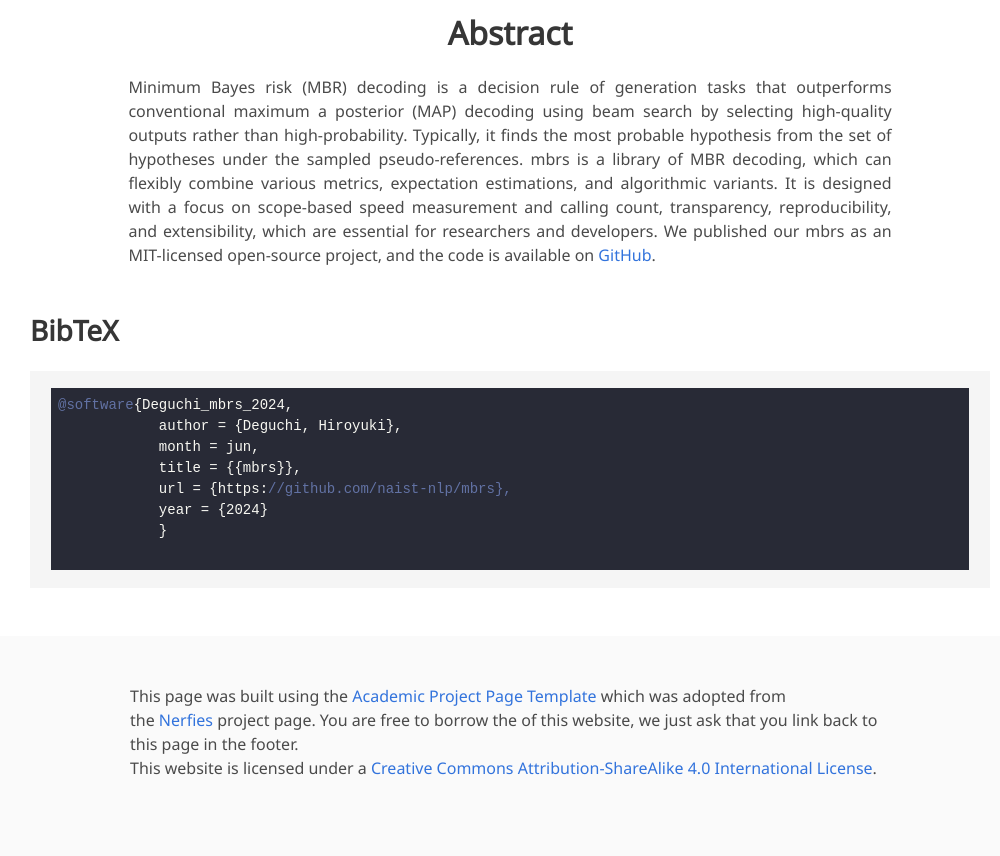
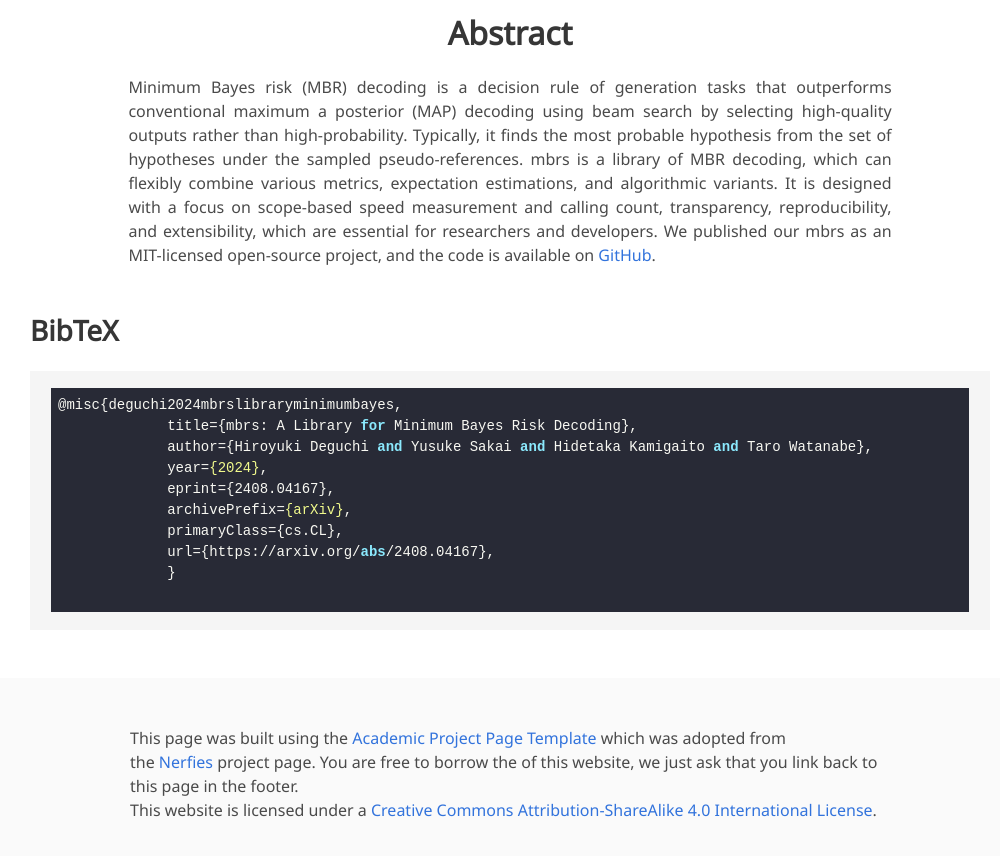
Before and after one commit to naist-nlp/mbrs-web, a plain HTML site: page index.html in a window 1280 px wide. Shown: the part 695-1551 px from the top of the page, without its empty margins (130-1130 px from the left). Drawn offline with nearby package versions, Linux system fonts and the light colour scheme; some icons are missing; a web font is replaced by a local one.

Commit message:
Update arxiv links

```diff
--- a/index.html
+++ b/index.html
@@ -122,7 +122,7 @@
                   <!-- Arxiv PDF link -->
                   <span class="link-block">
                     <a
-                      href="https://arxiv.org/pdf/2402.11197"
+                      href="https://arxiv.org/pdf/2408.04167"
                       target="_blank"
                       class="external-link button is-normal is-rounded is-dark"
                     >
@@ -164,7 +164,7 @@
                   <!-- ArXiv abstract Link -->
                   <span class="link-block">
                     <a
-                      href="https://arxiv.org/abs/2402.11197"
+                      href="https://arxiv.org/abs/2408.04167"
                       target="_blank"
                       class="external-link button is-normal is-rounded is-dark"
                     >
@@ -248,13 +248,15 @@
     <section class="section" id="BibTeX">
       <div class="container is-max-desktop content">
         <h2 class="title">BibTeX</h2>
-        <pre><code>@software{Deguchi_mbrs_2024,
-	    author = {Deguchi, Hiroyuki},
-	    month = jun,
-	    title = {{mbrs}},
-	    url = {https://github.com/naist-nlp/mbrs},
-	    year = {2024}
-	    }
+        <pre><code>@misc{deguchi2024mbrslibraryminimumbayes,
+             title={mbrs: A Library for Minimum Bayes Risk Decoding},
+             author={Hiroyuki Deguchi and Yusuke Sakai and Hidetaka Kamigaito and Taro Watanabe},
+             year={2024},
+             eprint={2408.04167},
+             archivePrefix={arXiv},
+             primaryClass={cs.CL},
+             url={https://arxiv.org/abs/2408.04167},
+             }
 	</code></pre>
       </div>
     </section>
```
